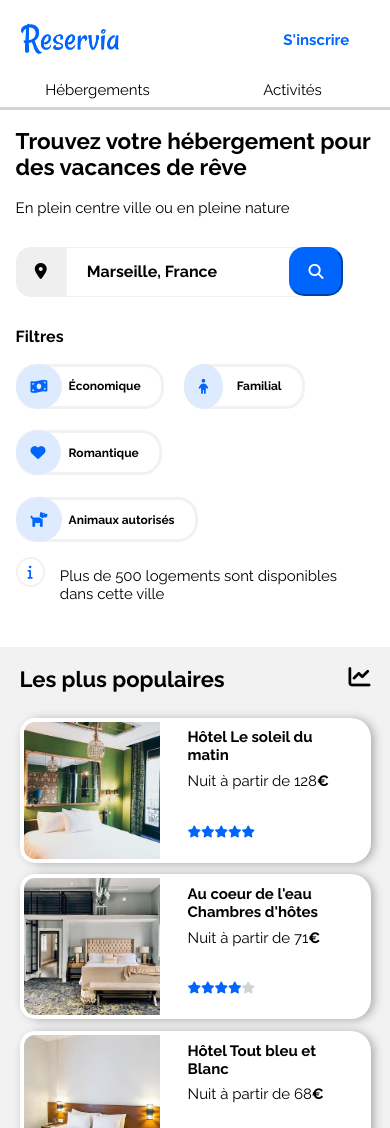
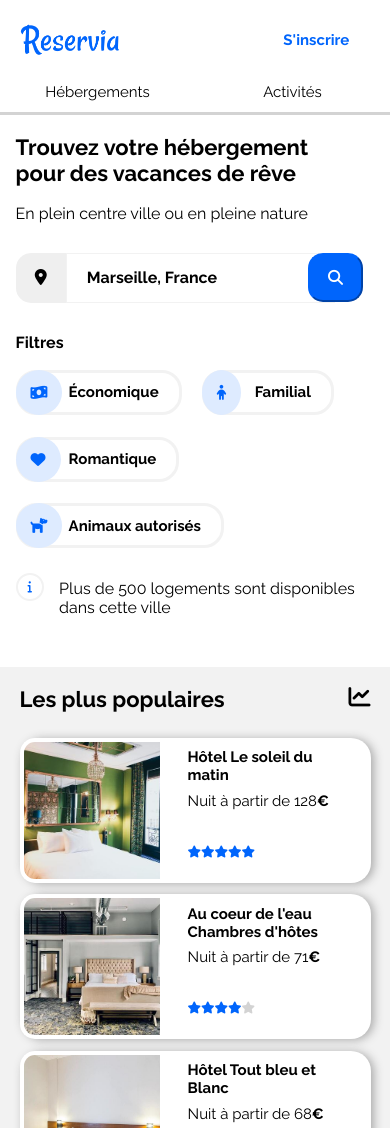
Before and after one commit to yannOuld/YannisOuldAbderramane_2_03042021.io, a plain HTML site: page index.html in a window 390 px wide. Shown: the top 1128 px of the page. Drawn offline with Linux system fonts and the light colour scheme; files whose address does not match are found by name.

Commit message:
header mobile : fixed

```diff
--- a/index.css
+++ b/index.css
@@ -121,15 +121,15 @@
         }
     /* --Information-- */
         .information i {
-            margin: 30px 15px 30px 0;
+            margin: 10px 15px 0 0;
             padding: 6px 10px;
-            font-size: 14px;
+            font-size: 12px;
             color : #0065FC;
             border: 2px solid #F2F2F2;
             border-radius: 20px;
         }
-        .information p {
-          padding: 1.5% 0 0 0 ;
+        .information  {
+         margin : 30px 0;
         }
 /* --Section-- */
     .hebergements{
@@ -149,7 +149,7 @@
     .box1, .box2 {
         background-color: #F2F2F2;
         border-radius: 15px;
-        height: 620px;
+        height: 650px;
     }
     .box1 {
         width: 920px;
@@ -192,7 +192,7 @@
     }
    /* --Main--*/
         .container1{
-            height: 450px;
+            height: 470px;
             flex-wrap: wrap;
             justify-content: space-evenly;
             width: 850px;
@@ -214,7 +214,7 @@
         }
         /* --Aside--*/
         .container2 {
-            height: 480px;
+            height: 535px;
             flex-direction: column;
             justify-content: space-between;
         }
@@ -373,7 +373,7 @@
         }
         .box2 {
             width: 540px;
-            height: 600px;
+            height: 650px;
             margin-top: 4%;
         }
         .container2 {
@@ -430,6 +430,10 @@
         background-color: #0065FC;
         color: white;
     }
+      h1 {
+        font-size: 22px;
+        width: 90%;
+    }
     h2 {
         font-size: 22px;
     }
@@ -442,6 +446,9 @@
     .fa-chart-line {
         position: absolute;
         right: 5%;
+    }
+    p {
+        font-size: 16px;
     }
     /* --Header-- */
         /* --Banniere-- */
@@ -463,7 +470,7 @@
                 border-bottom: 3px solid lightgrey;
                 text-align: center;
                 width: 50%;
-                padding: 0 0 2%;
+                padding: 0 0 3%;
             }
             .menu2{
             text-align: center;
@@ -474,7 +481,7 @@
         /* --Recherche-- */
             /* --Search-- */
                 .searchbar {
-                    width: 65%;
+                    width: 75%;
                     border: 1px solid #F2F2F2;
                 }
                 .searchbutton2 {
@@ -485,7 +492,7 @@
                     border-color: #0065FC;
                     color: white;
                     position: absolute;
-                    margin: 0 0 0 70%;
+                    margin: 0 0 0 75%;
                     padding: 14px;
                 }
                 .searchmap{
@@ -507,12 +514,11 @@
                 .btn {
                     margin-right: 20px;
                     padding-left: 50px;
-                    font-size: 12px;
+                    font-size: 15px;
                 }
             /* --Informations-- */
                 .information p {
                     width: 90%;
-                    padding: 7% 0;
                 }
     /* --Section dimensions-- */
 
@@ -592,8 +598,7 @@
         }
 }
 @media screen and (max-width: 340px){
-    .card2 .price {
-        line-height: 18px;
-        padding-bottom: 5%;
+    .card2 img {
+        width: 109px;
     }
 }
```
